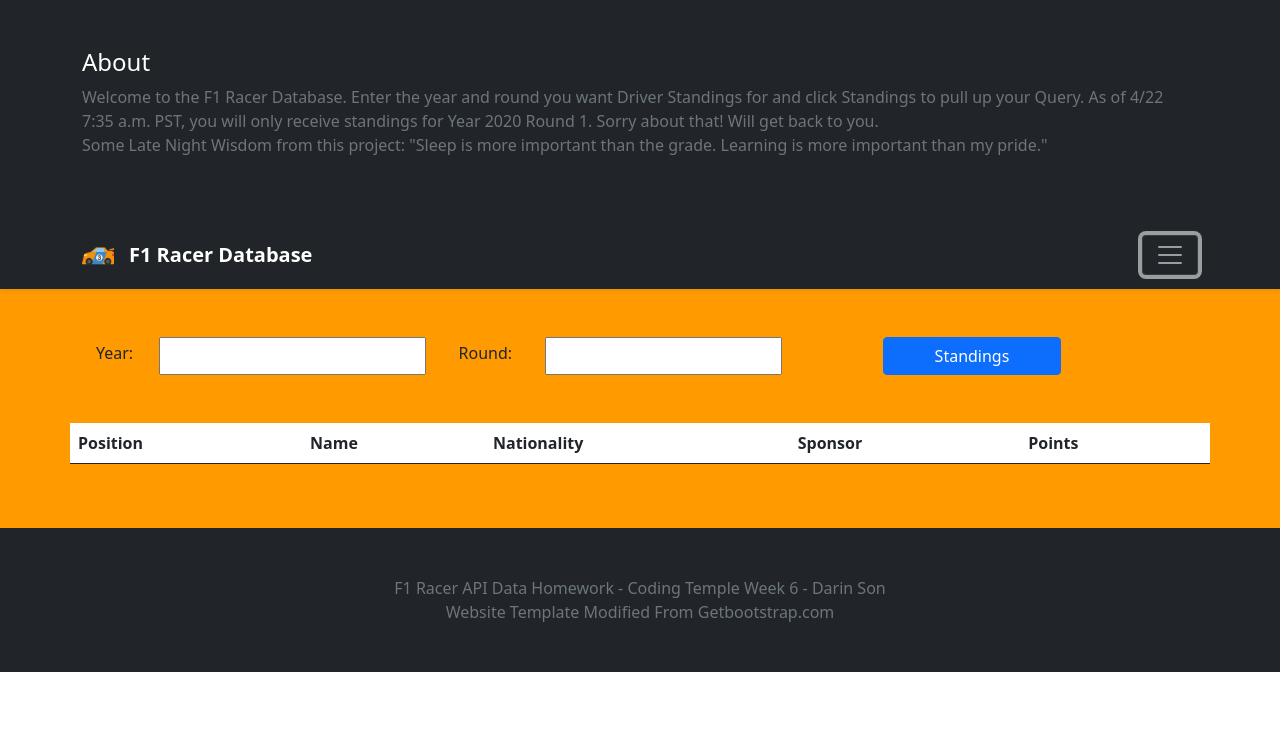
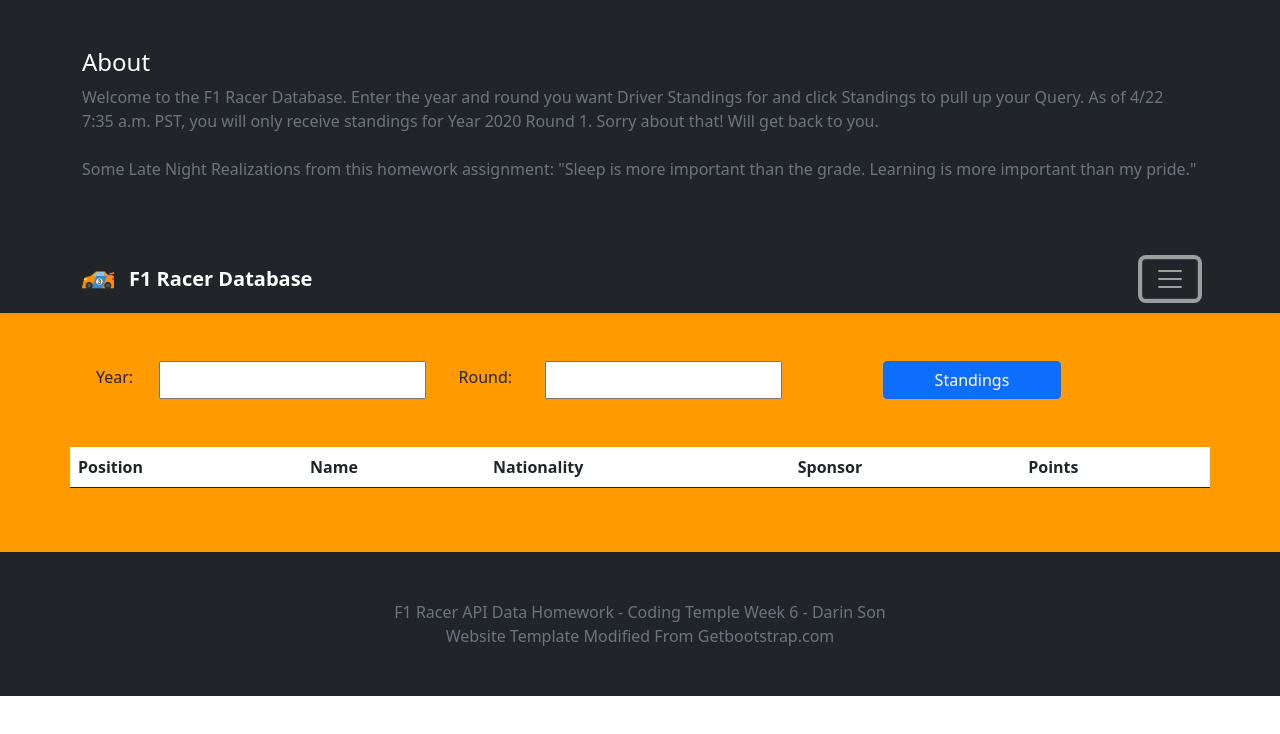
Before and after one commit to darinson/ct-week6-day3, a plain HTML site: page index.html in a window 1280 px wide. Both pictures are taken after a click on the button "Toggle navigation". Drawn offline with nearby package versions, Linux system fonts and the light colour scheme.

Commit message:
Added breaks to my About

```diff
--- a/index.html
+++ b/index.html
@@ -24,9 +24,11 @@
                         <h4 class="text-white">About</h4>
                         <p class="text-muted">Welcome to the F1 Racer Database. Enter the year and round you want Driver
                             Standings for and click Standings to pull up your Query. As of 4/22 7:35 a.m. PST, you will
-                            only receive standings for Year 2020 Round 1. Sorry about that! Will get back to you.<br>
-                            Some Late Night Wisdom from this project: "Sleep is more important than the grade. Learning
-                            is more important than my pride."</p>
+                            only receive standings for Year 2020 Round 1. Sorry about that! Will get back to
+                            you.<br><br>
+                            Some Late Night Realizations from this homework assignment: "Sleep is more important than
+                            the
+                            grade. Learning is more important than my pride."</p>
                     </div>
 
                 </div>
```
